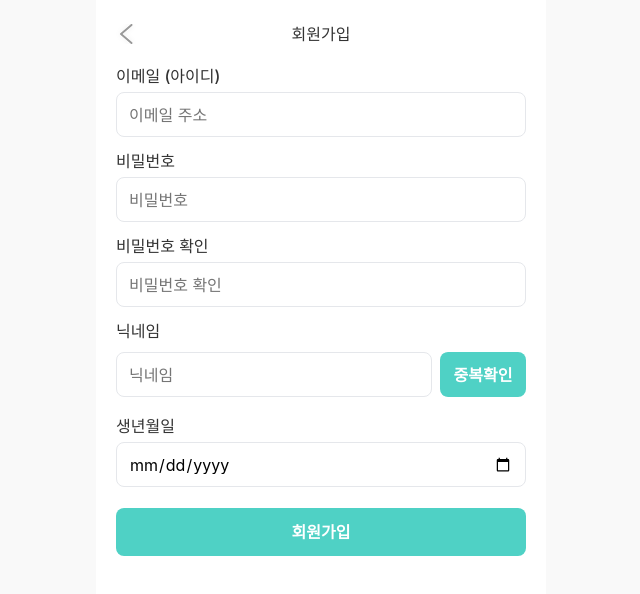
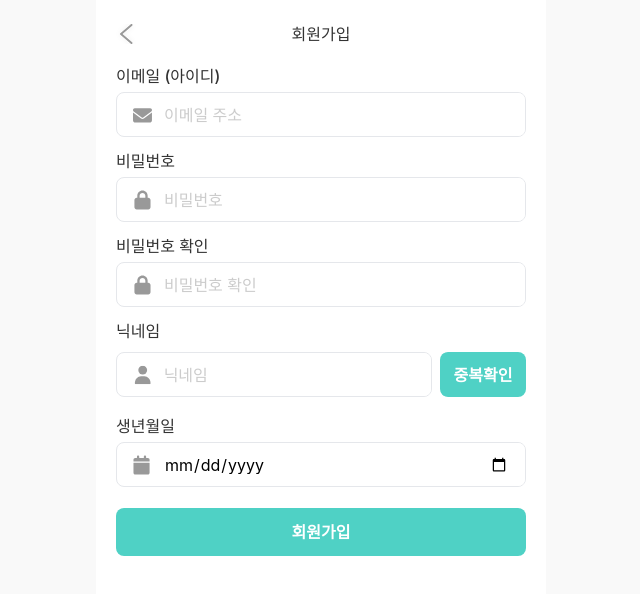
Before and after one commit to WomanTech2025-MoWo/MoWo_FE, a React (Create React App) app: page /signup in a window 1280 px wide. Shown: the top 594 px of the page, without its empty margins (319-959 px from the left). Built offline with nearby package versions, Linux system fonts and the light colour scheme; a web font is replaced by a local one.

Commit message:
✨[Feat] InputIcon 컴포넌트 추가

```diff
--- a/src/components/inputs/InputField.tsx
+++ b/src/components/inputs/InputField.tsx
@@ -1,11 +1,13 @@
 import React from 'react';
 import styled from 'styled-components';
+import InputIcon, { InputIconType } from './InputIcon';
 import { generateId } from '../../utils/generateId';
 
 type InputFieldProps = React.InputHTMLAttributes<HTMLInputElement> & {
   label?: string;
   id?: string;
   inputWidth?: string;
+  iconType?: InputIconType;
 };
 
 export const Wrap = styled.div`
@@ -18,20 +20,37 @@ export const Label = styled.label`
   font-weight: var(--font-weight-medium);
 `;
 
+export const InputWrapper = styled.div`
+  width: auto;
+  height: 45px;
+  display: flex;
+  flex-grow: 1;
+  align-items: center;
+  border: 1px solid var(--color-border-color);
+  border-radius: 8px;
+  padding-left: 16px;
+  overflow: hidden;
+
+  &:focus-within {
+    border-color: var(--color-main-primary);
+  }
+`;
+
 export const StyledInput = styled.input`
   width: 100%;
-  height: 45px;
-  border-radius: 8px;
-  padding: 8px 12px;
+  padding: 0 16px 0 12px;
 `;
 
-const InputField = ({ label, id, ...props }: InputFieldProps) => {
+const InputField = ({ label, id, iconType, ...props }: InputFieldProps) => {
   const inputId = id ?? generateId();
 
   return (
     <Wrap>
       {label && <Label htmlFor={inputId}>{label}</Label>}
-      <StyledInput id={inputId} {...props} />
+      <InputWrapper>
+        <InputIcon type={iconType} />
+        <StyledInput id={inputId} {...props} />
+      </InputWrapper>
     </Wrap>
   );
 };
--- /dev/null
+++ b/src/components/inputs/InputIcon.tsx
@@ -0,0 +1,26 @@
+import React from 'react';
+
+// Icon SVG
+import IconEmail from '../icons/inputs/IconEmail';
+import IconLock from '../icons/inputs/IconLock';
+import IconMy from '../icons/common/IconMy';
+import IconCalendar from '../icons/inputs/IconCalendar';
+
+export type InputIconType = 'email' | 'password' | 'my' | 'date';
+
+const InputIcon = ({ type }: { type?: InputIconType }) => {
+  switch (type) {
+    case 'email':
+      return <IconEmail />;
+    case 'password':
+      return <IconLock />;
+    case 'my':
+      return <IconMy />;
+    case 'date':
+      return <IconCalendar />;
+    default:
+      return null;
+  }
+};
+
+export default InputIcon;
--- a/src/components/inputs/InputWithButton.tsx
+++ b/src/components/inputs/InputWithButton.tsx
@@ -1,6 +1,7 @@
 import React from 'react';
 import styled from 'styled-components';
-import InputField, { Wrap, Label, StyledInput } from './InputField';
+import InputField, { Wrap, InputWrapper, Label, StyledInput } from './InputField';
+import InputIcon from './InputIcon';
 import { PrimaryButton } from '../buttons/PrimaryButton';
 import { generateId } from '../../utils/generateId';
 
@@ -20,19 +21,19 @@ const CheckBtn = styled(PrimaryButton)`
   height: 45px;
 `;
 
-const StyledInputFlex = styled(StyledInput)`
-  width: auto;
-  flex-grow: 1;
-`;
+const StyledInputFlex = styled(StyledInput)``;
 
-const InputWithButton = ({ label, id, buttonText = '중복확인', onButtonClick, ...props }: InputWithButtonProps) => {
+const InputWithButton = ({ label, id, iconType, buttonText = '중복확인', onButtonClick, ...props }: InputWithButtonProps) => {
   const inputId = id ?? generateId();
 
   return (
     <Wrap>
       {label && <Label htmlFor={inputId}>{label}</Label>}
       <InputRow>
-        <StyledInputFlex id={inputId} {...props} />
+        <InputWrapper>
+          <InputIcon type={iconType} />
+          <StyledInputFlex id={inputId} {...props} />
+        </InputWrapper>
         <CheckBtn type="button" onClick={onButtonClick}>
           {buttonText}
         </CheckBtn>
--- a/src/pages/auth/components/AccountForm.tsx
+++ b/src/pages/auth/components/AccountForm.tsx
@@ -14,22 +14,48 @@ const AccountForm = () => {
       <InputField
         label="이메일 (아이디)"
         type="email"
+        iconType="email"
         placeholder="이메일 주소"
         value={memberId}
         onChange={(e) => setMemberId(e.target.value)}
         required
       />
-      <InputField label="비밀번호" type="password" placeholder="비밀번호" value={password} onChange={(e) => setPassword(e.target.value)} required />
+      <InputField
+        label="비밀번호"
+        type="password"
+        iconType="password"
+        placeholder="비밀번호"
+        value={password}
+        onChange={(e) => setPassword(e.target.value)}
+        required
+      />
       <InputField
         label="비밀번호 확인"
         type="password"
+        iconType="password"
         placeholder="비밀번호 확인"
         value={passwordCheck}
         onChange={(e) => setPasswordCheck(e.target.value)}
         required
       />
-      <InputWithButton label="닉네임" type="text" placeholder="닉네임" value={nickname} onChange={(e) => setNickname(e.target.value)} required />
-      <InputField label="생년월일" type="date" placeholder="비밀번호" value={birthdate} onChange={(e) => setBirthdate(e.target.value)} required />
+      <InputWithButton
+        label="닉네임"
+        type="my"
+        iconType="my"
+        placeholder="닉네임"
+        value={nickname}
+        onChange={(e) => setNickname(e.target.value)}
+        required
+      />
+      <InputField
+        label="생년월일"
+        type="date"
+        iconType="date"
+        placeholder="비밀번호"
+        value={birthdate}
+        onChange={(e) => setBirthdate(e.target.value)}
+        required
+      />
     </>
   );
 };
--- a/src/styles/reset.css
+++ b/src/styles/reset.css
@@ -90,7 +90,8 @@ time,
 mark,
 audio,
 video,
-button {
+button,
+input {
   margin: 0;
   padding: 0;
   border: 0;
@@ -160,5 +161,9 @@ button:disabled {
 }
 
 input {
-  font: inherit;
+  height: inherit;
 }
+
+input:focus {
+  outline: none;
+}
--- a/src/styles/styles.css
+++ b/src/styles/styles.css
@@ -65,10 +65,6 @@ body {
   -moz-osx-font-smoothing: grayscale;
 }
 
-input {
-  border: 1px solid var(--color-border-color);
-}
-
 #wrap {
   width: 100%;
   min-width: 350px;
@@ -84,3 +80,7 @@ input {
   margin: 0 auto;
   padding: 0 var(--size-layout-padding);
 }
+
+input::placeholder {
+  color: var(--color-gray-300);
+}
```
